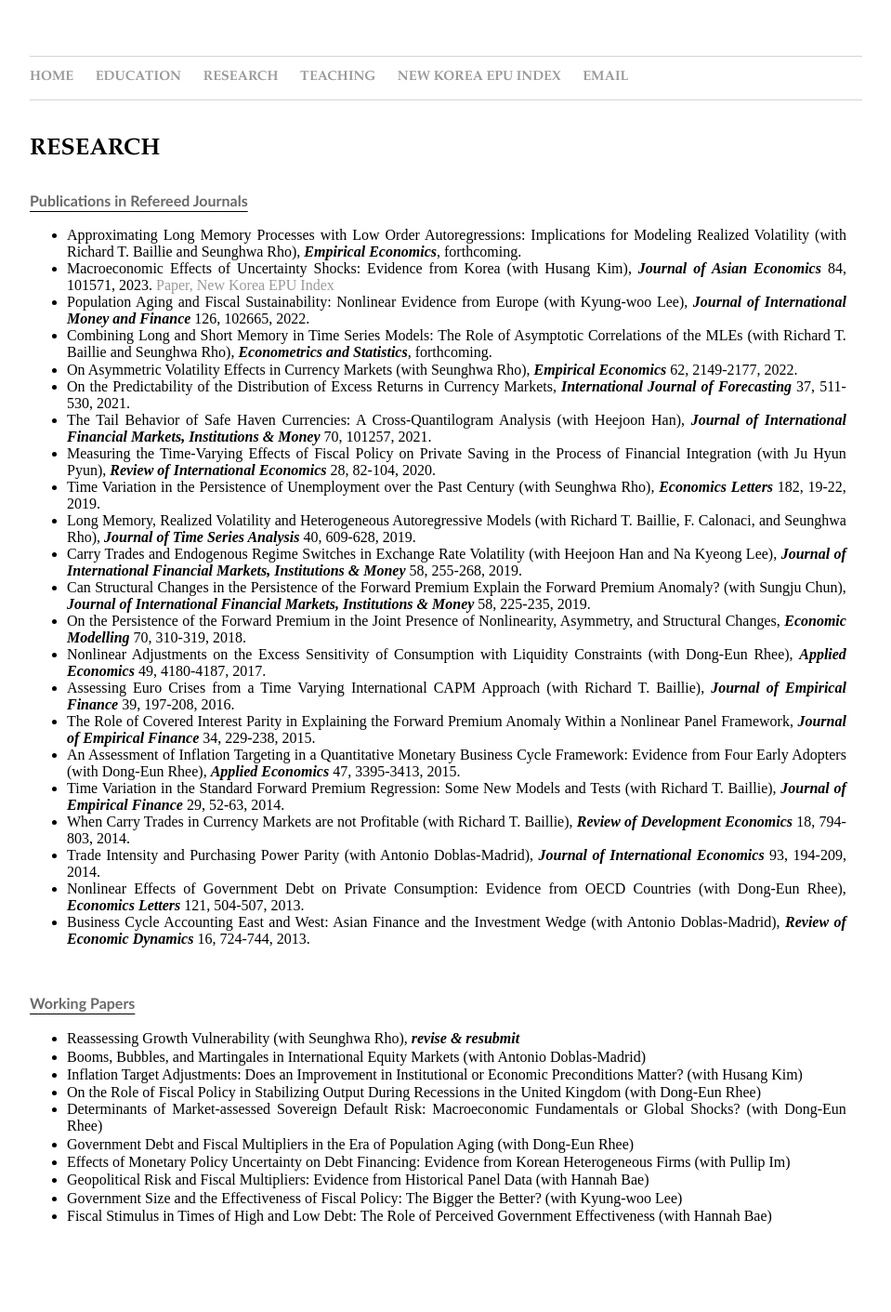
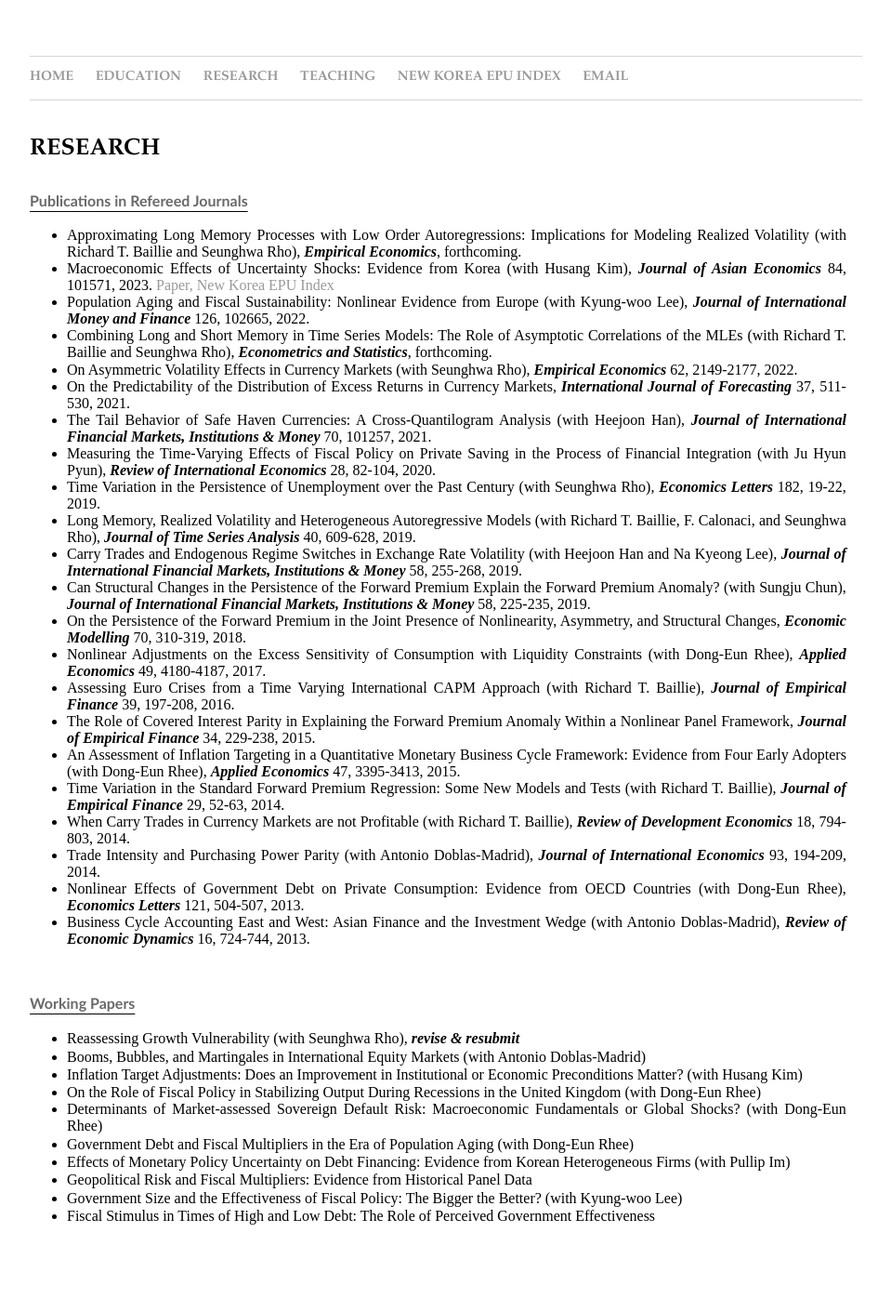
Before and after one commit to dooyeoncho/dooyeoncho.github.io, a Jekyll site: the page built from pages/research.html, in a window 1280 px wide. Shown: the whole page at 93% size, without its empty margins (160-1119 px from the left). Built offline with Jekyll 4.4.1, drawn with Linux system fonts in a browser that asks for light colours.

Commit message:
Update research.html

```diff
--- a/pages/research.html
+++ b/pages/research.html
@@ -59,8 +59,8 @@
 		<span><li>Determinants of Market-assessed Sovereign Default Risk: Macroeconomic Fundamentals or Global Shocks? (with Dong-Eun Rhee)</li></span>
 		<span><li>Government Debt and Fiscal Multipliers in the Era of Population Aging (with Dong-Eun Rhee)</li></span>
 		<span><li>Effects of Monetary Policy Uncertainty on Debt Financing: Evidence from Korean Heterogeneous Firms (with Pullip Im)</li></span>
-		<span><li>Geopolitical Risk and Fiscal Multipliers: Evidence from Historical Panel Data (with Hannah Bae)</li></span>
+		<span><li>Geopolitical Risk and Fiscal Multipliers: Evidence from Historical Panel Data</li></span>
 		<span><li>Government Size and the Effectiveness of Fiscal Policy: The Bigger the Better? (with Kyung-woo Lee)</li></span>
-		<span><li>Fiscal Stimulus in Times of High and Low Debt: The Role of Perceived Government Effectiveness (with Hannah Bae)</li></span>
+		<span><li>Fiscal Stimulus in Times of High and Low Debt: The Role of Perceived Government Effectiveness</li></span>
 	</ul>
 </div>&nbsp;&nbsp;&nbsp;&nbsp;&nbsp;&nbsp;
```
